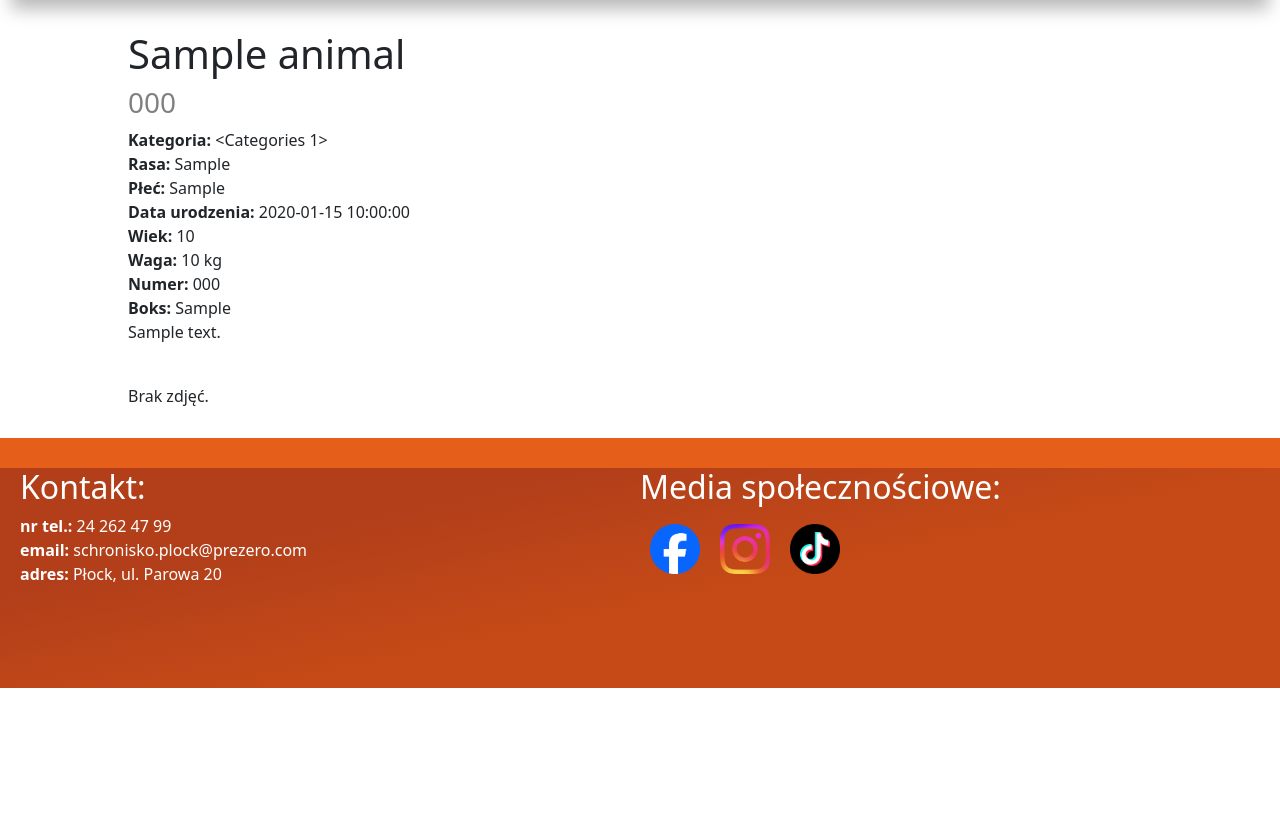
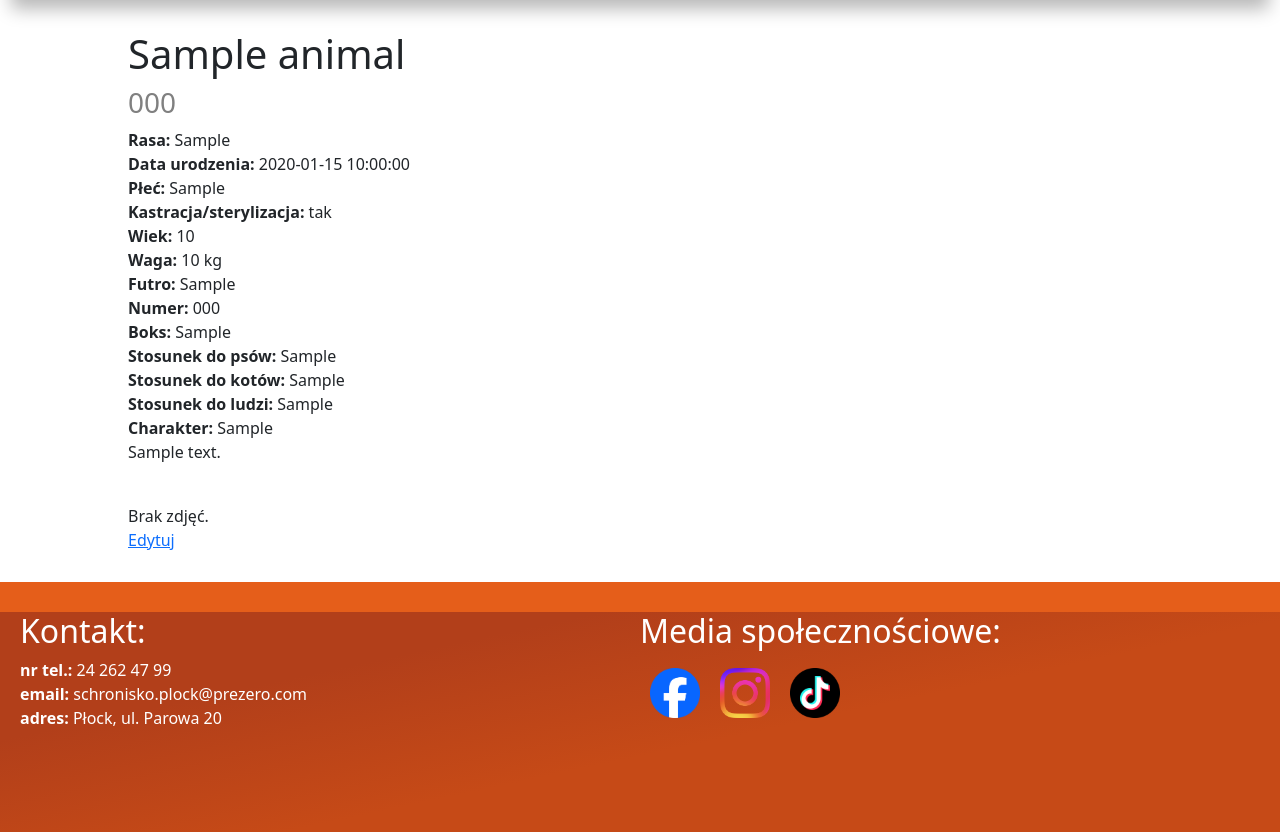
Before and after one commit to XCezor/Schronisko, a Flask app: page /zwierzeta/1 in a window 1280 px wide. Shown: the part 314-1146 px from the top of the page. Before the commit the page ends 1002 px from the top, so only its background shows below. Run offline with Flask 3, Linux system fonts and the light colour scheme; a user stored in the database is signed in; tables that the repository leaves empty hold one stand-in row (values such as "Sample post"); some libraries are stand-ins or nearby versions.

Commit message:
Uporządkowanie infromacji o konkretnym zwierzęciu

```diff
--- a/templates/animals/animal.html
+++ b/templates/animals/animal.html
@@ -13,14 +13,19 @@
     <h1>{{ animal.number }}</h1>
 {% endif %}
 
-<strong>Kategoria: </strong>{{ animal.category }}<br/>
 <strong>Rasa: </strong>{{ animal.breed }}<br/>
+<strong>Data urodzenia: </strong>{{ animal.date_of_birth }}<br/>
 <strong>Płeć: </strong>{{ animal.sex }}<br/>
-<strong>Data urodzenia: </strong>{{ animal.date_of_birth }}<br/>
+<strong>Kastracja/sterylizacja: </strong>{{ 'tak' if animal.castration_sterilization == true else 'nie' }}<br/>
 <strong>Wiek: </strong>{{ animal.age }}<br/>
 <strong>Waga: </strong>{{ animal.weight }} kg<br/>
+<strong>Futro: </strong>{{ animal.fur }}<br/>
 <strong>Numer: </strong>{{ animal.number }}<br/>
 <strong>Boks: </strong>{{ animal.box }}<br/>
+<strong>Stosunek do psów: </strong>{{ animal.attitude_to_dogs }}<br/>
+<strong>Stosunek do kotów: </strong>{{ animal.attitude_to_cats }}<br/>
+<strong>Stosunek do ludzi: </strong>{{ animal.attitude_to_people }}<br/>
+<strong>Charakter: </strong>{{ animal.character }}<br/>
 <p>{{ animal.description|safe }}</p><br/>
 
 
@@ -36,4 +41,8 @@
     {% endif %}
 </div>
 
+{% if current_user.is_authenticated %}
+    <a href="{{ url_for('edit_animal', id=animal.animal_id) }}">Edytuj</a>
+{% endif %}
+
 {% endblock %}
```
